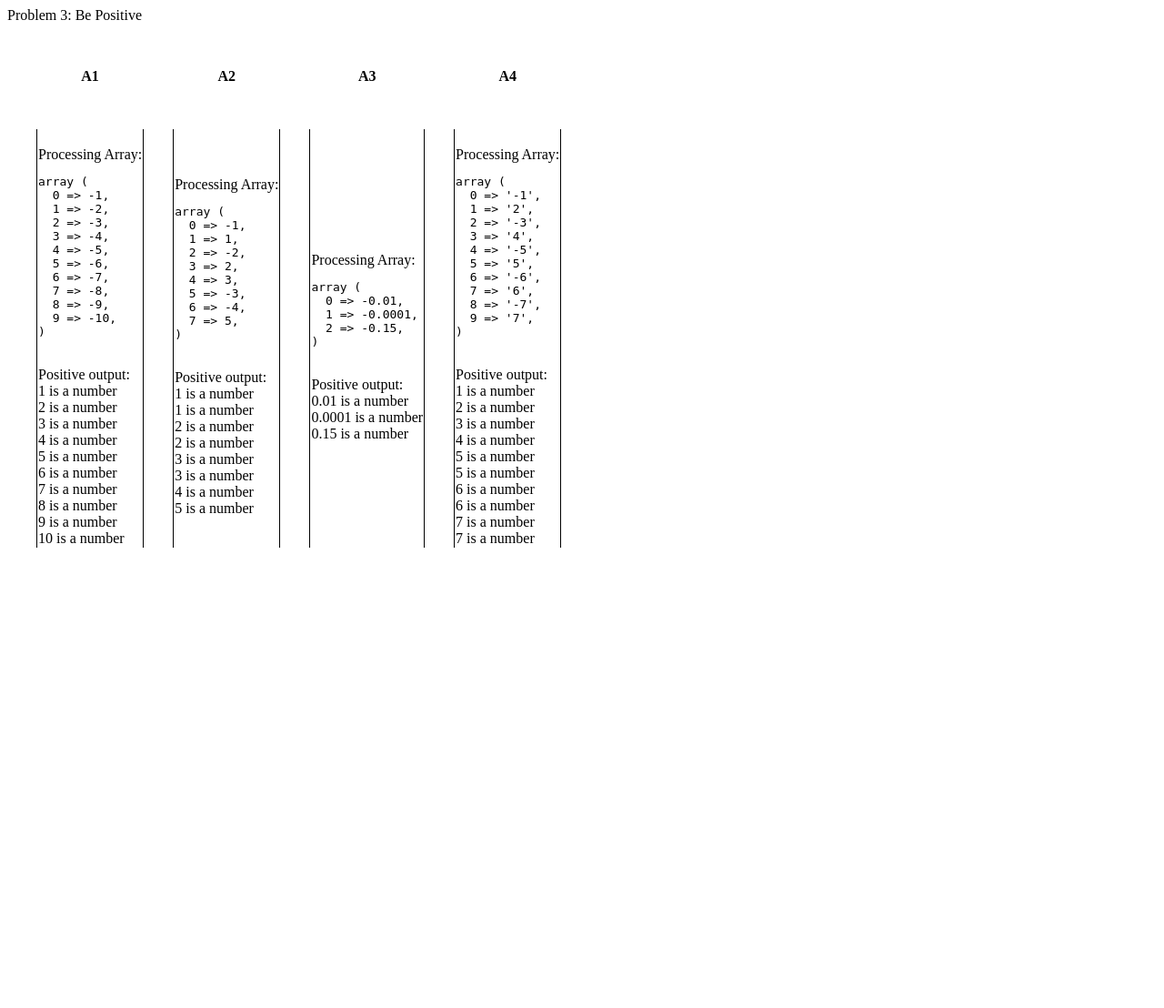
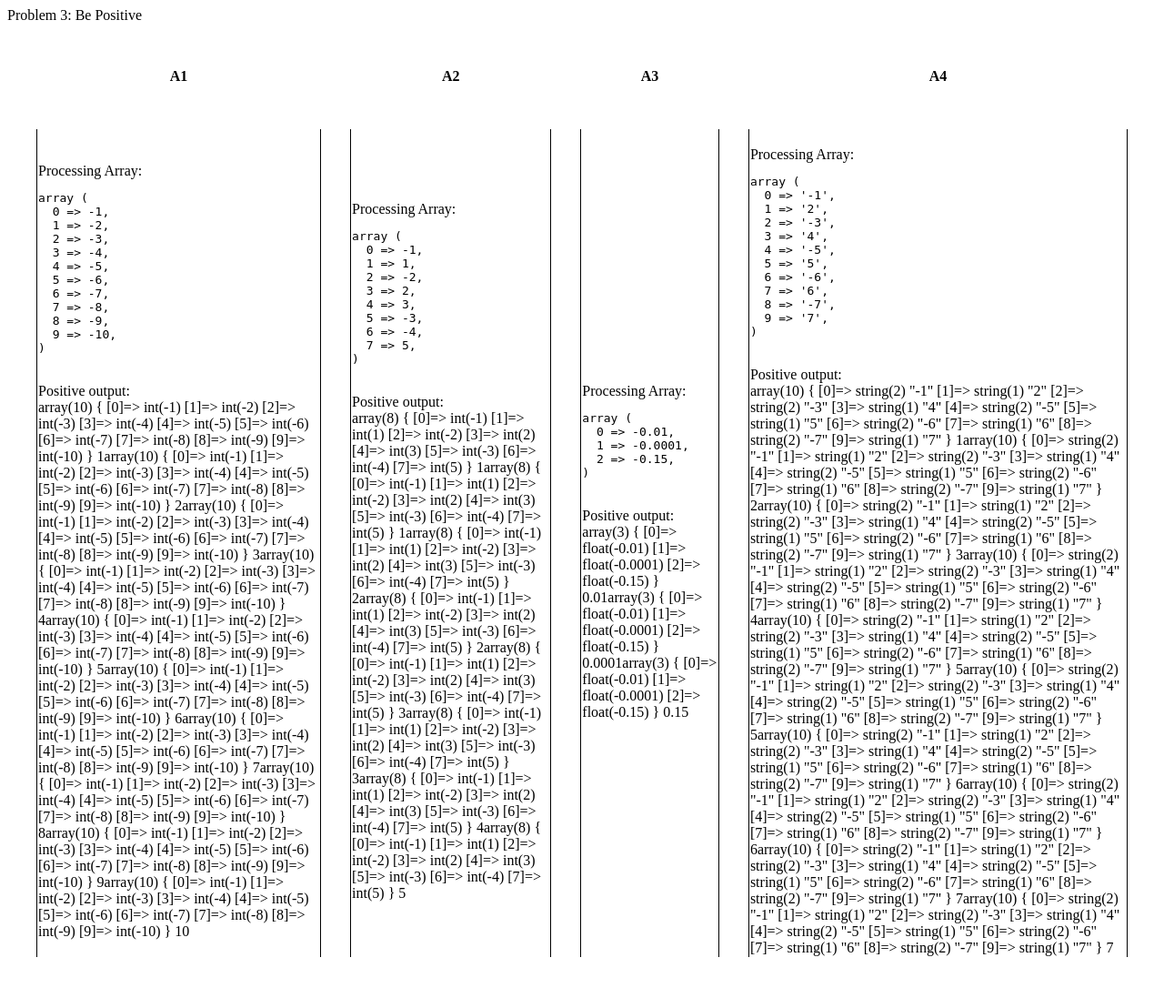
Before and after one commit to iarivera/iar3-IT202-007, a PHP site: page /M2/problem3.php in a window 1280 px wide. Shown: the whole page at 91% size. Before the commit the page ends 602 px from the top, so only its background shows below. Run offline with PHP 8.4, Linux system fonts and the light colour scheme.

Commit message:
almost finished?

```diff
--- a/public_html/M2/problem3.php
+++ b/public_html/M2/problem3.php
@@ -12,11 +12,11 @@ function bePositive($arr) {
     //originally positive) and maintain the original datatype
     for ($i = 0; $i < count($arr); $i++) {
         if (is_numeric($i)) {
-            echo abs($arr[$i]) . " is a number <br>";
+            echo abs($arr[$i]) . var_dump($arr);
         }
         else if (is_string($i)) {
             if(strpos($i, "-") !== true) {
-                echo [strlen($arr[$i])] . "is a string <br>";
+                echo [strlen($arr[$i])] . var_dump($arr);
             }
         }
     }
```
